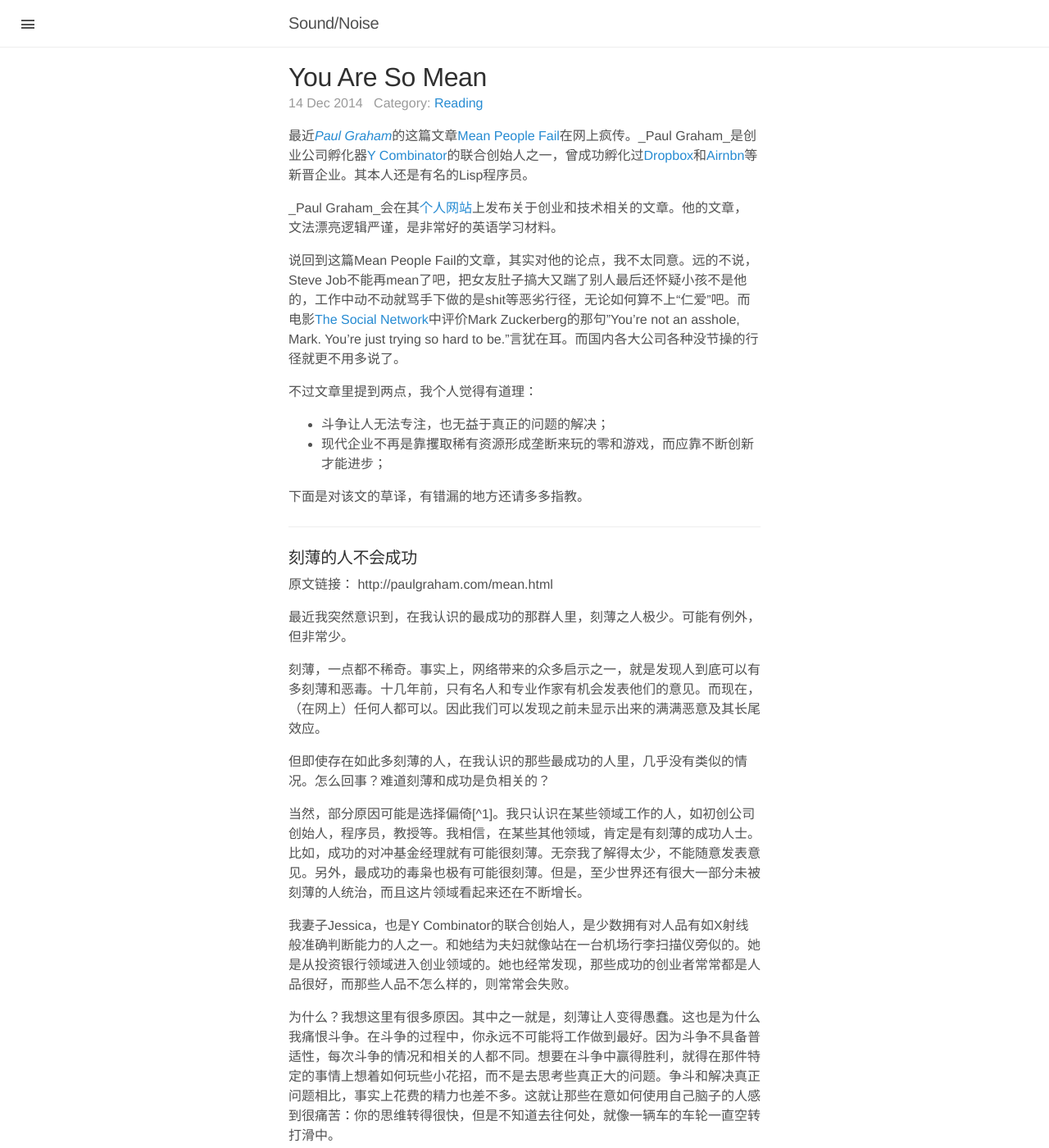
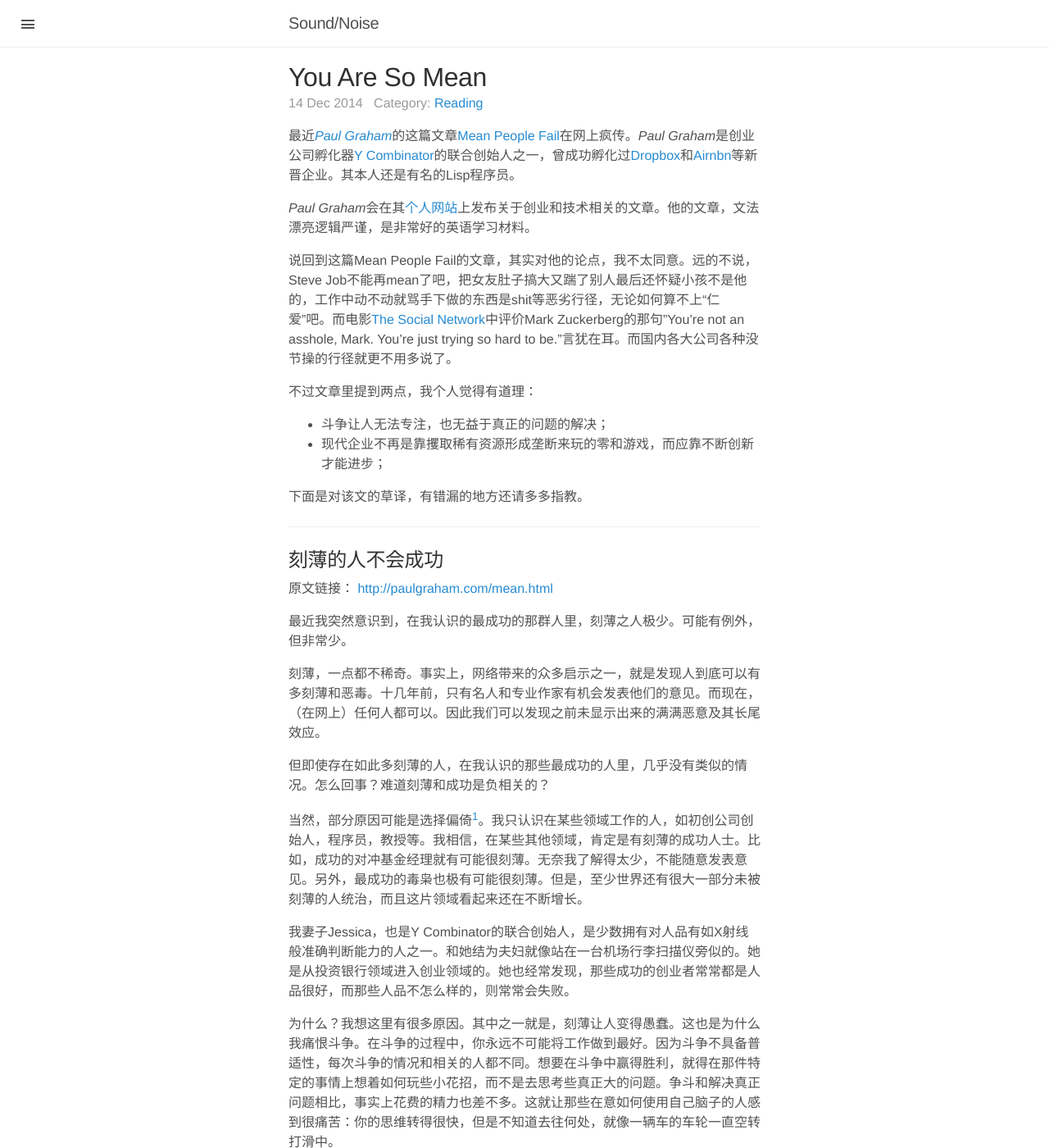
Before and after one commit to happybit/happybit.github.io, a Jekyll site: the page built from _posts/2014-12-14-you-are-so-mean.markdown, in a window 1280 px wide and 1400 px high. Shown: the whole window at 82% size. Built offline with Jekyll 4.4.1, drawn with Linux system fonts in a browser that asks for light colours; comment, search, counter and statistics services are not loaded; some of the changed text lies outside the part shown.

Commit message:
new post about mean

```diff
--- a/_posts/2014-12-14-you-are-so-mean.markdown
+++ b/_posts/2014-12-14-you-are-so-mean.markdown
@@ -6,13 +6,13 @@ comments: true
 categories: Reading
 ---
 
-最近[_Paul Graham_](http://paulgraham.com)的这篇文章[Mean People Fail](http://paulgraham.com/mean.html)在网上疯传。_Paul Graham_是创业公司孵化器[Y Combinator](http://www.ycombinator.com/)的联合创始人之一，曾成功孵化过[Dropbox](http://dropbox.com)和[Airnbn](https://www.airbnb.com/)等新晋企业。其本人还是有名的Lisp程序员。
+最近[_Paul Graham_](http://paulgraham.com)的这篇文章[Mean People Fail](http://paulgraham.com/mean.html)在网上疯传。*Paul Graham*是创业公司孵化器[Y Combinator](http://www.ycombinator.com/)的联合创始人之一，曾成功孵化过[Dropbox](http://dropbox.com)和[Airnbn](https://www.airbnb.com/)等新晋企业。其本人还是有名的Lisp程序员。
 
 <!--more-->
 
-_Paul Graham_会在其[个人网站](http://paulgraham.com)上发布关于创业和技术相关的文章。他的文章，文法漂亮逻辑严谨，是非常好的英语学习材料。
+*Paul Graham*会在其[个人网站](http://paulgraham.com)上发布关于创业和技术相关的文章。他的文章，文法漂亮逻辑严谨，是非常好的英语学习材料。
 
-说回到这篇Mean People Fail的文章，其实对他的论点，我不太同意。远的不说，Steve Job不能再mean了吧，把女友肚子搞大又踹了别人最后还怀疑小孩不是他的，工作中动不动就骂手下做的是shit等恶劣行径，无论如何算不上“仁爱”吧。而电影[The Social Network](www.imdb.com/title/tt1285016/)中评价Mark Zuckerberg的那句"You're not an asshole, Mark. You're just trying so hard to be."言犹在耳。而国内各大公司各种没节操的行径就更不用多说了。
+说回到这篇Mean People Fail的文章，其实对他的论点，我不太同意。远的不说，Steve Job不能再mean了吧，把女友肚子搞大又踹了别人最后还怀疑小孩不是他的，工作中动不动就骂手下做的东西是shit等恶劣行径，无论如何算不上“仁爱”吧。而电影[The Social Network](www.imdb.com/title/tt1285016/)中评价Mark Zuckerberg的那句"You're not an asshole, Mark. You're just trying so hard to be."言犹在耳。而国内各大公司各种没节操的行径就更不用多说了。
 
 不过文章里提到两点，我个人觉得有道理：
 
@@ -23,9 +23,9 @@ _Paul Graham_会在其[个人网站](http://paulgraham.com)上发布关于创业
 
 ----
 
-### 刻薄的人不会成功
+## 刻薄的人不会成功
 
-原文链接： http://paulgraham.com/mean.html
+原文链接： [http://paulgraham.com/mean.html](http://paulgraham.com/mean.html)
 
 最近我突然意识到，在我认识的最成功的那群人里，刻薄之人极少。可能有例外，但非常少。
 
@@ -65,7 +65,7 @@ Notes:
 4. 实际上，罗马人并没有想杀阿基米德。罗马长官特别强调不要杀他。但他还是在混乱中被杀了。在混乱的非常时期，即使是“思考”都需要控制稀有资源，因为“活着”已然是一种稀有资源了。
 
 ----
-[1]: http://en.wikipedia.org/wiki/Selection_bias
-[2]: http://en.wikipedia.org/wiki/Hunter-gatherer
-[3]: http://en.wikipedia.org/wiki/Zero-sum_game
-[4]: http://en.wikipedia.org/wiki/Archimedes
+[^1]: http://en.wikipedia.org/wiki/Selection_bias
+[^2]: http://en.wikipedia.org/wiki/Hunter-gatherer
+[^3]: http://en.wikipedia.org/wiki/Zero-sum_game
+[^4]: http://en.wikipedia.org/wiki/Archimedes
```
Also changed, not shown: other parts of _posts/2014-12-14-you-are-so-mean.markdown (+1 -1 lines).
